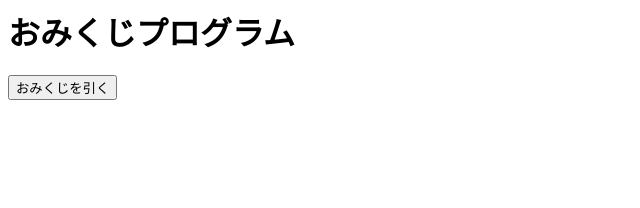
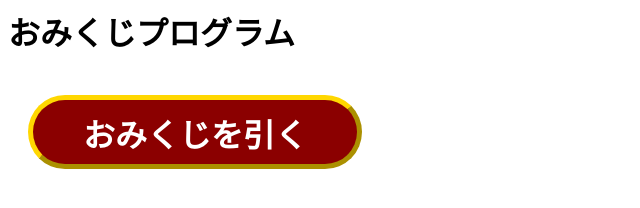
Before and after one commit to Inada-Ayami/kadai-2021-ld2, a plain HTML site: page kadai-08/index.html in a window 1280 px wide. Shown: the whole page, without its empty margins (0-640 px from the left). Drawn offline with Linux system fonts and the light colour scheme.

Commit message:
課題を提出

```diff
--- a/kadai-08/index.html
+++ b/kadai-08/index.html
@@ -2,6 +2,30 @@
     <head>
         <meta charset="utf-8">
     </head>
+    <style>
+        button{
+            font-size: 32px;
+            font-weight: bold;
+            margin: 20px;
+            padding: 10px 50px 8px;
+            font-family: serif;
+
+            color: white;
+            background-color:darkred;
+            border-color: gold;
+            border-width: 5px;
+            border-radius: 50px;
+        }
+        button:active{
+            -webkit-transform: translateY(4px);
+            transform: translateY(4px);
+            border-bottom: none;
+        }
+        button:hover{
+            color: white;
+            background-color: brown;
+        }
+    </style>
     <body>
         <h1>おみくじプログラム</h1>
         <button id="omikuji">おみくじを引く</button>
```
